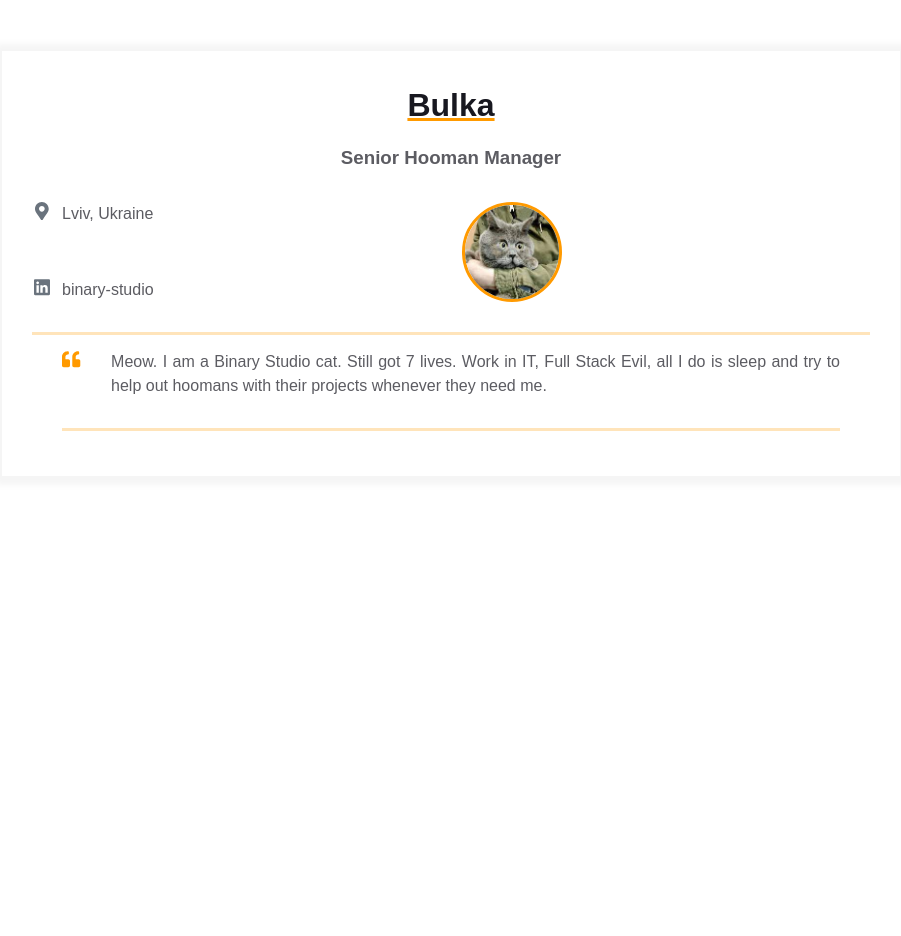
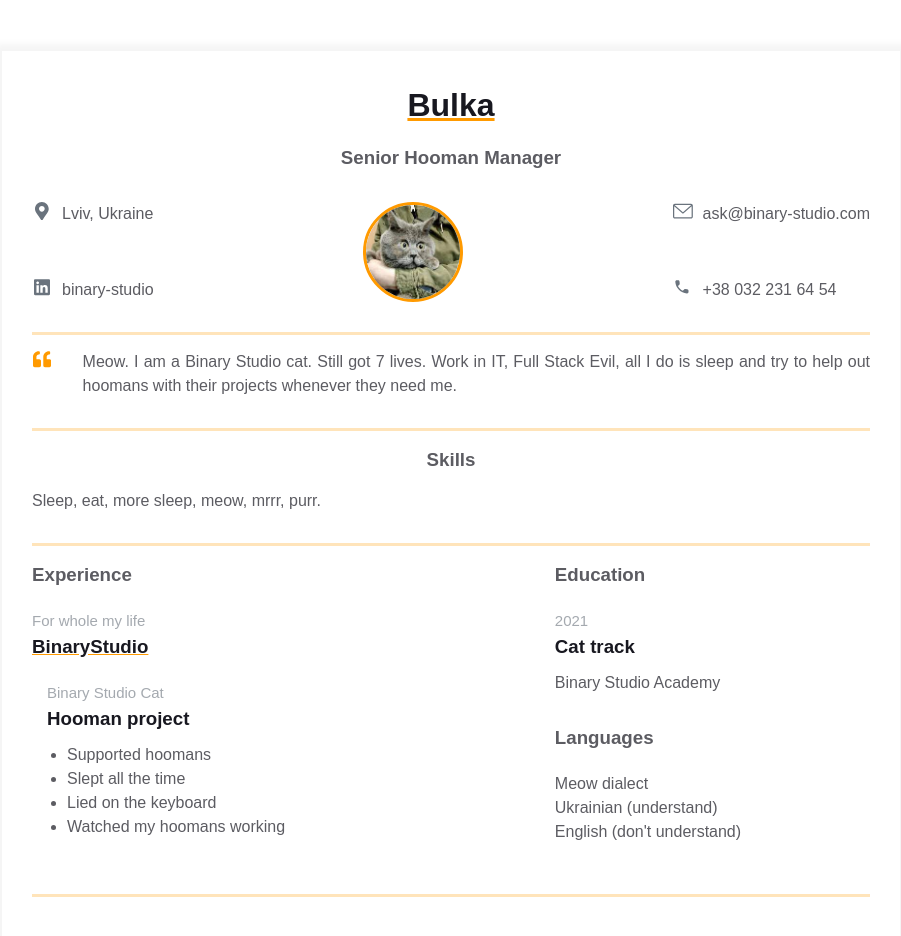
Before and after one commit to den2207/homepage, a plain HTML site: page index.html in a window 1280 px wide. Shown: the whole page, without its empty margins (189-1090 px from the left). Before the commit the page ends 800 px from the top, so only its background shows below. Drawn offline with Linux system fonts and the light colour scheme.

Commit message:
Add features 4

```diff
--- a/index.html
+++ b/index.html
@@ -1,20 +1,21 @@
 <!DOCTYPE html>
-<html>
+<html lang="en">
   <head>
+    <meta charset="UTF-8" />
+    <meta name="viewport" content="width=device-width, initial-scale=1" />
+    <title>Resume</title>
     <link rel="stylesheet" href="styles.css">
-    <meta name="viewport" content="width=device-width, initial-scale=1" />
-    <meta charset="UTF-8" />
-    <title>Résumé</title>
   </head>
   <body>
-    <main>
     <main>
         <div class="resume">
           <div class="container">
             <div class="resume__block">
+
               <h1 class="contact-info__header">Bulka</h1>
               <h3 class="contact-info__sub-header">Senior Hooman Manager</h3>
 
+            <div class="resume__block">
                 <div class="contact_info_container fh">
                     <div class="contact-info__block">
                         <a href="" rel="author" class="contact-info__item">
@@ -25,7 +26,7 @@
                                 </path>
                             </svg>
                             </div>
-                            <span>Lviv, Ukraine</span>
+                            <span>Lviv,  Ukraine</span>
                         </a>
                         <a href="https://ua.linkedin.com/company/binary-studio_241166" rel="author" class="contact-info__item">
                             <div class="contact-info__item-icon-wrapper">
@@ -37,20 +38,33 @@
                             </div>
                             <span>binary-studio</span>
                         </a>
-
                     </div>
-
 
                     <div class="contact-info__block contact-info__block--center">
                       <img class="contact-info__avatar" src="assets/avatar.png" alt="Avatar">
                     </div>
 
-                    <div class="contact-info__block"></div>
-
+                    <div class="contact-info__block">
+                        <a href="ask@binary-studio.com" rel="author" class="contact-info__item">
+                            <div class="contact-info__item-icon-wrapper">
+                                <svg class="contact-info__item-icon" viewBox="0 0 43 32">
+                                    <path d="M38.667 0h-34.667c-2.206 0-4 1.794-4 4v24c0 2.206 1.794 4 4 4h34.667c2.206 0 4-1.794 4-4v-24c0-2.206-1.794-4-4-4zM38.667 2.667c0.181 0 0.353 0.038 0.511 0.103l-17.844 15.466-17.844-15.466c0.158-0.066 0.33-0.103 0.511-0.103h34.667zM38.667 29.333h-34.667c-0.736 0-1.333-0.598-1.333-1.333v-22.413l17.793 15.421c0.251 0.217 0.563 0.326 0.874 0.326s0.622-0.108 0.874-0.326l17.793-15.421v22.413c0 0.736-0.598 1.333-1.333 1.333z"></path>
+                                </svg>
+                            </div>
+                              ask@binary-studio.com
+                        </a>
+                        <a href="tel:+380322316454" rel="author" class="contact-info__item">
+                            <div class="contact-info__item-icon-wrapper">
+                                <svg class="contact-info__item-icon"  viewBox="0 0 32 32">
+                                    <path d="M24.882 19.773l-3.268-0.373c-0.785-0.090-1.557 0.18-2.11 0.733l-2.367 2.367c-3.641-1.853-6.626-4.825-8.478-8.478l2.38-2.38c0.553-0.553 0.823-1.325 0.733-2.11l-0.373-3.242c-0.154-1.299-1.248-2.277-2.56-2.277h-2.226c-1.454 0-2.663 1.209-2.573 2.663 0.682 10.987 9.469 19.761 20.443 20.443 1.454 0.090 2.663-1.119 2.663-2.573v-2.226c0.013-1.3-0.965-2.393-2.264-2.547z"></path>
+                                </svg>
+                            </div>
+                            +38 032 231 64 54
+                        </a>
+                    </div>
+                </div>
             </div>
 
-                </div>
-                <div class="container">
             <div class="resume__block">
                 <div class="intro">
                     <div class="intro__icon-wrapper">
@@ -67,11 +81,64 @@
                       </p>
                 </div>
             </div>
+
+             <div class="resume__block">
+                <div class="skills">
+                    <h3 class="skills__header">Skills</h3>
+                    <p class="skills__text">Sleep, eat, more sleep, meow, mrrr, purr.</p>
+                </div>
+            </div>
+
+            <div class="main-info fh">
+                <div class="experiences">
+                    <h3 class="experiences__header">Experience</h3>
+                    <div class="experiences__company">
+                      <div class="experiences__company-header">
+                        <span class="experiences__company-header-durability">For whole my life</span>
+                        <h3 class="experiences__company-header-name">BinaryStudio</h3>
+                      </div>
+
+                      <div class="experiences__company-project">
+                        <span class="experiences__company-project-role">Binary Studio Cat</span>
+                        <h3 class="experiences__company-project-name">Hooman project</h3>
+                        <ul class="experiences__company-project-responsibilities">
+                          <li>Supported hoomans</li>
+                          <li>Slept all the time</li>
+                          <li>Lied on the keyboard</li>
+                          <li>Watched my hoomans working</li>
+                        </ul>
+                      </div>
+                    </div>
+                </div>
+
+                <div class="additional-info fv">
+                    <div class="additional-info__education">
+                      <h3 class="additional-info__education-header">Education</h3>
+                      <div class="additional-info__education-university">
+                        <span class="additional-info__education-university-durability">2021</span>
+                        <h3 class="additional-info__education-university-speciality">Cat track</h3>
+                        <p class="additional-info__education-university-name">Binary Studio Academy</p>
+                      </div>
+                    </div>
+
+                    <div class="additional-info__languages">
+                      <h3 class="additional-info__languages-header">Languages</h3>
+                      <p class="additional-info__languages-item">
+                        Meow dialect
+                      </p>
+                      <p class="additional-info__languages-item">
+                       Ukrainian (understand)
+                      </p>
+                      <p class="additional-info__languages-item">
+                       English (don't understand)
+                      </p>
+                    </div>
+                </div>
+            </div>
+
             </div>
           </div>
         </div>
     </main>
-      </main>
-
 </body>
 </html>
```
Lines whose indentation alone changed are shown as unchanged.
